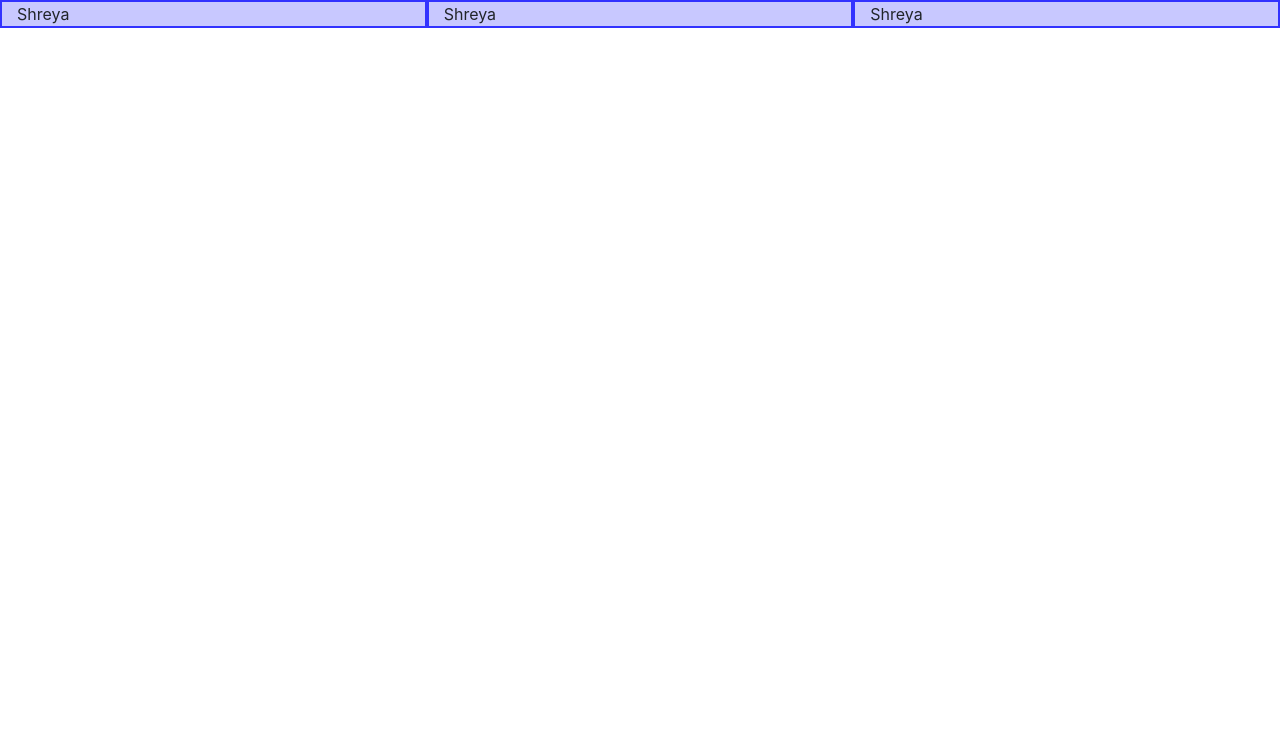
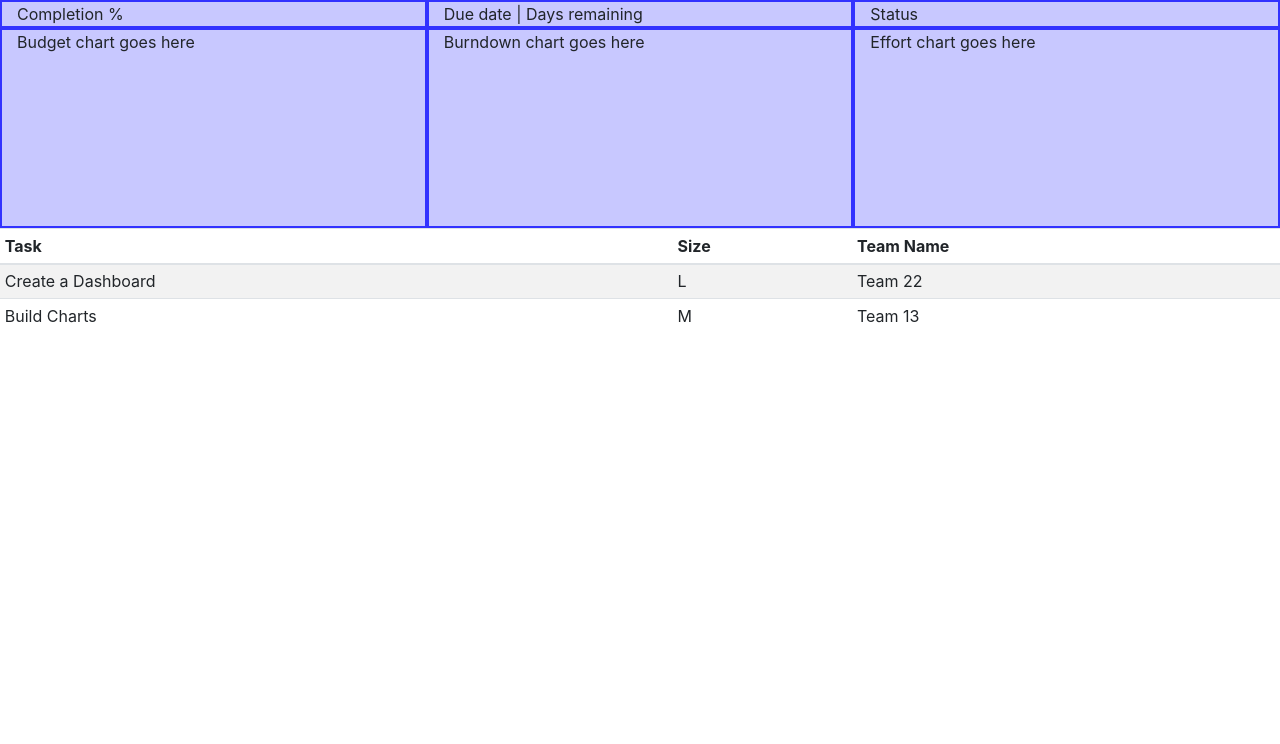
Before and after one commit to shreya857/AtomFiles, a plain HTML site: page public/Index.html in a window 1280 px wide. Shown: the part 56-800 px from the top of the page. Drawn offline with nearby package versions, Linux system fonts and the light colour scheme.

Commit message:
Initial Dashboard Template

```diff
--- a/public/Index.html
+++ b/public/Index.html
@@ -16,20 +16,69 @@
     <title>Project Dashboard</title>
   </head>
   <body>
-    <h1>Hello, world!</h1>
+    <h1>Project Name</h1>
     <div class="container-fluid">
       <div class="row">
         <div class="col placeholder">
-          Shreya
+          Completion %
         </div>
         <div class="col placeholder">
-          Shreya
+          Due date | Days remaining
         </div>
         <div class="col placeholder">
-          Shreya
+          Status
         </div>
-
-      </div>
+      </div> <!-- end of row 1-->
+      <div class="row">
+        <div class="col placeholder" style="height:200px">
+          Budget chart goes here
+        </div>
+        <div class="col placeholder">
+          Burndown chart goes here
+        </div>
+        <div class="col placeholder">
+          Effort chart goes here
+        </div>
+      </div> <!-- end of row 2 charts-->
+      <div class="row">
+        <table class="table table-striped table-sm">
+          <thead>
+            <th>
+              Task
+            </th>
+            <th>
+              Size
+            </th>
+            <th>
+              Team Name
+            </th>
+          </thead>
+          <tbody>
+            <tr>
+              <td>
+                Create a Dashboard
+              </td>
+              <td>
+                L
+              </td>
+              <td>
+                Team 22
+              </td>
+            </tr>
+            <tr>
+              <td>
+                Build Charts
+              </td>
+              <td>
+                M
+              </td>
+              <td>
+                Team 13
+              </td>
+            </tr>
+          </tbody>
+        </table>
+      </div> <!-- end of row 3 tabular-->
 
     </div>
 
```
